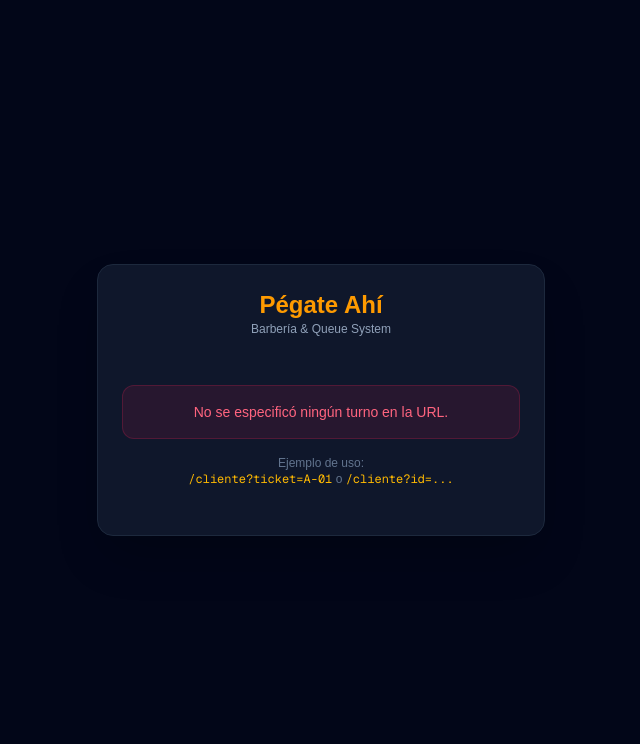
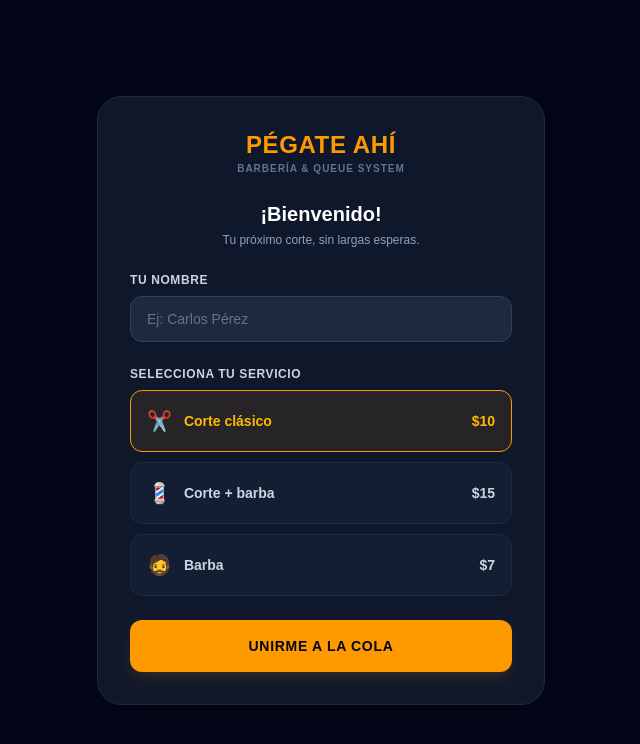
Before and after one commit to Rodrigo35/Pegate-Ahi, a Next.js app: page /cliente in a window 1280 px wide. Shown: the top 744 px of the page, without its empty margins (319-959 px from the left). Built offline with nearby package versions, Linux system fonts and the light colour scheme; no server answers.

Commit message:
Refactor ClienteContent for better state management

```diff
--- a/app/cliente/page.tsx
+++ b/app/cliente/page.tsx
@@ -8,152 +8,284 @@ interface TurnoCliente {
   id: string;
   codigo_ticket: string;
   nombre_cliente: string;
-  estado: 'espera' | 'atendiendo' | 'finalizado';
+  tipo_corte: string;
+  monto: number;
+  estado: 'espera' | 'atendiendo' | 'finalizado' | 'cancelado';
+  barbero_nombre?: string;
   creado_en: string;
 }
 
+const SERVICIOS = [
+  { id: 'corte_clasico', nombre: 'Corte clásico', precio: 10, icono: '✂️' },
+  { id: 'corte_barba', nombre: 'Corte + barba', precio: 15, icono: '💈' },
+  { id: 'barba', nombre: 'Barba', precio: 7, icono: '🧔' },
+];
+
 function ClienteContent() {
   const searchParams = useSearchParams();
-  const turnoId = searchParams.get('id');
-  const ticketParam = searchParams.get('ticket');
+  const ticketParam = searchParams.get('ticket') || searchParams.get('id');
 
+  // Estados del cliente
+  const [nombre, setNombre] = useState('');
+  const [servicioSeleccionado, setServicioSeleccionado] = useState(SERVICIOS[0]);
+  const [registrando, setRegistrando] = useState(false);
+
+  // Estados del turno activo
   const [turno, setTurno] = useState<TurnoCliente | null>(null);
   const [personasAdelante, setPersonasAdelante] = useState<number>(0);
   const [loading, setLoading] = useState<boolean>(true);
-  const [errorMsg, setErrorMsg] = useState<string | null>(null);
 
-  const cargarDatosTurno = async () => {
-    if (!turnoId && !ticketParam) {
-      setLoading(false);
-      return;
+  // Cargar datos del turno activo si existe
+  const cargarTurno = async (codigoOId: string) => {
+    let query = supabase.from('turnos').select('*');
+    if (codigoOId.includes('-')) {
+      query = query.eq('codigo_ticket', codigoOId.toUpperCase());
+    } else {
+      query = query.eq('id', codigoOId);
     }
 
-    // 1. Obtener el turno específico
-    let query = supabase.from('turnos').select('*');
-    if (turnoId) {
-      query = query.eq('id', turnoId);
-    } else if (ticketParam) {
-      query = query.eq('codigo_ticket', ticketParam.toUpperCase());
-    }
+    const { data, error } = await query.single();
 
-    const { data: miTurno, error } = await query.single();
+    if (!error && data) {
+      setTurno(data as TurnoCliente);
 
-    if (error || !miTurno) {
-      setErrorMsg('No encontramos tu turno. Verifica el enlace o código.');
-      setLoading(false);
-      return;
-    }
-
-    setTurno(miTurno as TurnoCliente);
-
-    // 2. Si está en espera, calcular cuántos van antes
-    if (miTurno.estado === 'espera') {
+      if (data.estado === 'espera') {
         const { count } = await supabase
           .from('turnos')
           .select('*', { count: 'exact', head: true })
           .eq('estado', 'espera')
-        .lt('creado_en', miTurno.creado_en);
+          .lt('creado_en', data.creado_en);
 
         setPersonasAdelante(count || 0);
       }
-
+    }
     setLoading(false);
   };
 
   useEffect(() => {
-    cargarDatosTurno();
+    if (ticketParam) {
+      cargarTurno(ticketParam);
+    } else {
+      setLoading(false);
+    }
 
-    // Escuchar cambios en tiempo real en la tabla turnos
+    // Suscripción a cambios en tiempo real
     const channel = supabase
-      .channel('cliente_turno_realtime')
-      .on(
-        'postgres_changes',
-        { event: '*', schema: 'public', table: 'turnos' },
-        () => {
-          cargarDatosTurno();
+      .channel('cliente_realtime')
+      .on('postgres_changes', { event: '*', schema: 'public', table: 'turnos' }, () => {
+        if (ticketParam || turno?.id) {
+          cargarTurno(ticketParam || turno!.id);
         }
-      )
+      })
       .subscribe();
 
     return () => {
       supabase.removeChannel(channel);
     };
-  }, [turnoId, ticketParam]);
+  }, [ticketParam, turno?.id]);
+
+  // Acción: Registrar nuevo turno
+  const unirmeALaCola = async (e: React.FormEvent) => {
+    e.preventDefault();
+    if (!nombre.trim()) return;
+
+    setRegistrando(true);
+
+    // Generar correlativo aleatorio (Ej: B-012)
+    const numero = Math.floor(Math.random() * 900) + 100;
+    const codigo = `B-${numero}`;
+
+    const { data, error } = await supabase
+      .from('turnos')
+      .insert([
+        {
+          codigo_ticket: codigo,
+          nombre_cliente: nombre,
+          tipo_corte: servicioSeleccionado.nombre,
+          monto: servicioSeleccionado.precio,
+          estado: 'espera',
+        },
+      ])
+      .select()
+      .single();
+
+    if (!error && data) {
+      setTurno(data as TurnoCliente);
+      // Actualizar URL sin recargar
+      window.history.pushState({}, '', `/cliente?ticket=${data.codigo_ticket}`);
+      cargarTurno(data.codigo_ticket);
+    }
+    setRegistrando(false);
+  };
+
+  // Acción: Cancelar turno
+  const cancelarTurno = async () => {
+    if (!turno) return;
+    const confirmar = confirm('¿Seguro que deseas cancelar tu turno en la cola?');
+    if (!confirmar) return;
+
+    await supabase
+      .from('turnos')
+      .update({ estado: 'cancelado' })
+      .eq('id', turno.id);
+
+    setTurno(null);
+    window.history.pushState({}, '', '/cliente');
+  };
 
   if (loading) {
     return (
       <div className="text-center py-10">
         <div className="w-8 h-8 border-4 border-amber-500 border-t-transparent rounded-full animate-spin mx-auto mb-3"></div>
-        <p className="text-slate-400 text-sm animate-pulse">Cargando estado de tu turno...</p>
+        <p className="text-slate-400 text-xs animate-pulse">Cargando la cola de barbería...</p>
       </div>
     );
   }
 
-  if (errorMsg || (!turnoId && !ticketParam)) {
+  // --- MODO 1: SEGUIMIENTO DEL TURNO (SI YA ESTÁ REGISTRADO) ---
+  if (turno && turno.estado !== 'cancelado') {
+    const tiempoEstimado = personasAdelante * 20; // 20 min promedio por cliente
+
     return (
-      <div className="text-center py-6 space-y-4">
-        <div className="p-4 bg-rose-500/10 border border-rose-500/20 rounded-xl text-rose-400 text-sm">
-          {errorMsg || 'No se especificó ningún turno en la URL.'}
+      <div className="space-y-6">
+        {/* Encabezado del ticket */}
+        <div className="bg-slate-800/80 border border-slate-700/60 p-6 rounded-2xl text-center shadow-lg relative overflow-hidden">
+          <span className="text-[10px] font-bold uppercase tracking-widest text-slate-400">Tu Número de Turno</span>
+          <p className="text-5xl font-black text-amber-400 mt-1">{turno.codigo_ticket}</p>
+          <p className="text-sm font-semibold text-white mt-1">{turno.nombre_cliente}</p>
+          <span className="inline-block mt-2 px-3 py-1 bg-amber-500/10 text-amber-400 border border-amber-500/20 text-xs rounded-full font-medium">
+            {turno.tipo_corte} (${turno.monto})
+          </span>
         </div>
-        <p className="text-xs text-slate-500">
-          Ejemplo de uso: <br />
-          <code className="text-amber-400">/cliente?ticket=A-01</code> o <code className="text-amber-400">/cliente?id=...</code>
+
+        {/* Notificación según el estado */}
+        {turno.estado === 'espera' && (
+          <div className="space-y-3">
+            {personasAdelante === 1 && (
+              <div className="p-3 bg-amber-500/20 border border-amber-500/30 rounded-xl text-center text-xs font-bold text-amber-300 animate-pulse">
+                🔔 ¡Atención! Eres el siguiente en la lista.
+              </div>
+            )}
+
+            <div className="grid grid-cols-2 gap-3">
+              <div className="bg-slate-800/40 border border-slate-800 p-4 rounded-xl text-center">
+                <span className="text-[10px] text-slate-400 uppercase font-bold">Personas Delante</span>
+                <p className="text-2xl font-black text-slate-200 mt-1">
+                  {personasAdelante === 0 ? '¡Ninguna!' : personasAdelante}
                 </p>
+              </div>
+
+              <div className="bg-slate-800/40 border border-slate-800 p-4 rounded-xl text-center">
+                <span className="text-[10px] text-slate-400 uppercase font-bold">Tiempo Estimado</span>
+                <p className="text-2xl font-black text-amber-400 mt-1">
+                  {personasAdelante === 0 ? '~ 5 min' : `~ ${tiempoEstimado} min`}
+                </p>
+              </div>
+            </div>
+
+            <div className="bg-slate-800/30 border border-slate-800/80 p-4 rounded-xl flex items-center justify-between text-xs">
+              <span className="text-slate-400 font-medium">Barbero asignado:</span>
+              <span className="font-bold text-slate-200">{turno.barbero_nombre || 'Por asignar'}</span>
+            </div>
+          </div>
+        )}
+
+        {turno.estado === 'atendiendo' && (
+          <div className="bg-emerald-500/20 border-2 border-emerald-500 p-6 rounded-2xl text-center space-y-2 animate-bounce">
+            <span className="text-2xl">✂️</span>
+            <h2 className="text-2xl font-black text-white">¡ES TU TURNO!</h2>
+            <p className="text-xs text-emerald-200 font-medium">Por favor dirígete a la silla del barbero.</p>
+          </div>
+        )}
+
+        {turno.estado === 'finalizado' && (
+          <div className="bg-slate-800/80 border border-slate-700 p-6 rounded-2xl text-center space-y-2">
+            <span className="text-3xl">🎉</span>
+            <h2 className="text-lg font-bold text-slate-200">¡Servicio Completado!</h2>
+            <p className="text-xs text-slate-400">Gracias por tu preferencia en Pégate Ahí.</p>
+          </div>
+        )}
+
+        {/* Botón para cancelar */}
+        {turno.estado === 'espera' && (
+          <button
+            onClick={cancelarTurno}
+            className="w-full py-3 text-xs font-bold text-rose-400 hover:text-rose-300 bg-rose-500/10 hover:bg-rose-500/20 border border-rose-500/20 rounded-xl transition-all"
+          >
+            ❌ Cancelar mi turno
+          </button>
+        )}
       </div>
     );
   }
 
+  // --- MODO 2: FORMULARIO PARA REGISTRARSE ---
   return (
-    <div className="space-y-6">
-      {/* Estado dinámico */}
-      {turno?.estado === 'espera' && (
-        <>
-          <div className="bg-amber-500/10 border border-amber-500/20 p-4 rounded-xl text-center">
-            <span className="text-xs uppercase tracking-wider text-amber-400 font-bold">Estado del Turno</span>
-            <p className="text-2xl font-black text-amber-400 mt-1">En Espera</p>
+    <form onSubmit={unirmeALaCola} className="space-y-6">
+      <div className="text-center space-y-1">
+        <h2 className="text-xl font-extrabold text-white">¡Bienvenido!</h2>
+        <p className="text-xs text-slate-400">Tu próximo corte, sin largas esperas.</p>
       </div>
 
-          <div className="p-6 bg-slate-800/60 border border-slate-700/50 rounded-xl text-center">
-            <span className="text-xs text-slate-400 uppercase tracking-wider">Tu Ticket</span>
-            <p className="text-5xl font-extrabold text-white mt-1 mb-2">{turno.codigo_ticket}</p>
-            {turno.nombre_cliente && <p className="text-sm text-slate-300 font-medium">{turno.nombre_cliente}</p>}
+      {/* Input Nombre */}
+      <div>
+        <label className="block text-xs font-bold text-slate-300 uppercase tracking-wider mb-2">Tu Nombre</label>
+        <input
+          type="text"
+          required
+          placeholder="Ej: Carlos Pérez"
+          value={nombre}
+          onChange={(e) => setNombre(e.target.value)}
+          className="w-full px-4 py-3 bg-slate-800 border border-slate-700 rounded-xl text-white placeholder-slate-500 text-sm focus:outline-none focus:border-amber-500 transition-all"
+        />
       </div>
 
-          <div className="bg-slate-800/40 border border-slate-800 p-4 rounded-xl text-center">
-            <p className="text-xs text-slate-400">Personas delante de ti</p>
-            <p className="text-3xl font-extrabold text-slate-200 mt-1">
-              {personasAdelante === 0 ? '¡Eres el siguiente!' : personasAdelante}
-            </p>
+      {/* Selección de Servicio */}
+      <div className="space-y-2">
+        <label className="block text-xs font-bold text-slate-300 uppercase tracking-wider">Selecciona tu servicio</label>
+        <div className="grid grid-cols-1 gap-2.5">
+          {SERVICIOS.map((srv) => {
+            const selected = servicioSeleccionado.id === srv.id;
+            return (
+              <div
+                key={srv.id}
+                onClick={() => setServicioSeleccionado(srv)}
+                className={`flex items-center justify-between p-4 rounded-xl border cursor-pointer transition-all ${
+                  selected
+                    ? 'bg-amber-500/10 border-amber-500 text-amber-400'
+                    : 'bg-slate-800/40 border-slate-800 text-slate-300 hover:border-slate-700'
+                }`}
+              >
+                <div className="flex items-center gap-3">
+                  <span className="text-xl">{srv.icono}</span>
+                  <span className="font-bold text-sm">{srv.nombre}</span>
                 </div>
-        </>
-      )}
+                <span className="font-extrabold text-sm">${srv.precio}</span>
+              </div>
+            );
+          })}
+        </div>
+      </div>
 
-      {turno?.estado === 'atendiendo' && (
-        <div className="bg-emerald-500/20 border-2 border-emerald-500 p-6 rounded-2xl text-center space-y-3 animate-bounce">
-          <span className="text-xs uppercase tracking-widest text-emerald-300 font-extrabold">¡ES TU TURNO!</span>
-          <p className="text-5xl font-black text-white">{turno.codigo_ticket}</p>
-          <p className="text-base text-emerald-200 font-semibold">Pásate a la silla del barbero ✂️</p>
-        </div>
-      )}
-
-      {turno?.estado === 'finalizado' && (
-        <div className="bg-slate-800/80 border border-slate-700 p-6 rounded-2xl text-center space-y-2">
-          <span className="text-2xl">🎉</span>
-          <h2 className="text-xl font-bold text-slate-200">¡Servicio Finalizado!</h2>
-          <p className="text-xs text-slate-400">Gracias por visitarnos en Pégate Ahí.</p>
-        </div>
-      )}
-    </div>
+      {/* Botón Principal */}
+      <button
+        type="submit"
+        disabled={registrando}
+        className="w-full py-4 bg-amber-500 hover:bg-amber-400 text-slate-950 font-black text-sm uppercase tracking-wider rounded-xl transition-all shadow-lg shadow-amber-500/10 active:scale-95 disabled:opacity-50"
+      >
+        {registrando ? 'Registrando...' : 'UNIRME A LA COLA'}
+      </button>
+    </form>
   );
 }
 
 export default function ClienteView() {
   return (
     <main className="min-h-screen bg-slate-950 text-white flex flex-col items-center justify-center p-4">
-      <div className="max-w-md w-full bg-slate-900 border border-slate-800 rounded-2xl p-6 shadow-2xl">
+      <div className="max-w-md w-full bg-slate-900 border border-slate-800 rounded-3xl p-6 md:p-8 shadow-2xl">
         <header className="text-center mb-6">
-          <h1 className="text-2xl font-bold text-amber-500">Pégate Ahí</h1>
-          <p className="text-slate-400 text-xs">Barbería & Queue System</p>
+          <h1 className="text-2xl font-black text-amber-500 tracking-wide">PÉGATE AHÍ</h1>
+          <p className="text-[10px] text-slate-500 uppercase tracking-widest font-bold">Barbería & Queue System</p>
         </header>
 
         <Suspense fallback={<p className="text-center text-slate-500 text-xs">Cargando...</p>}>
```
Lines whose indentation alone changed are shown as unchanged.
